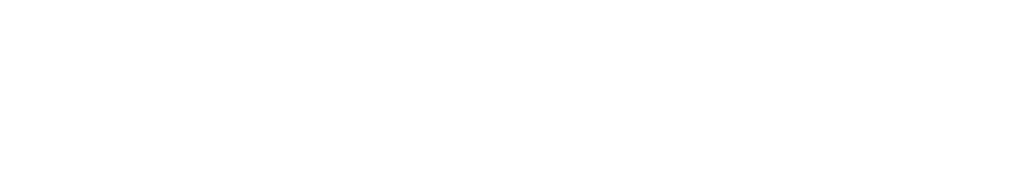
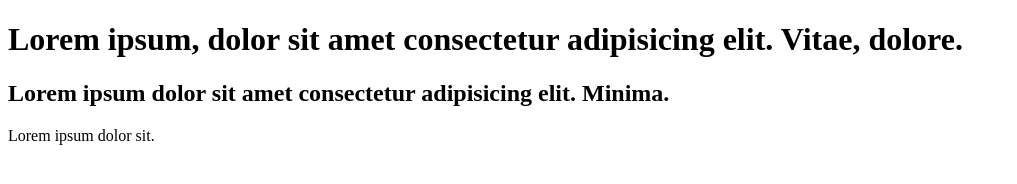
Before and after one commit to ErickAnciaes/aula3, a plain HTML site: page index.html in a window 1280 px wide. Shown: the whole page, without its empty margins (0-1017 px from the left). Drawn offline with Linux system fonts and the light colour scheme.

Commit message:
mudança 2

```diff
--- a/index.html
+++ b/index.html
@@ -6,6 +6,8 @@
     <title>Document</title>
 </head>
 <body>
-
+    <h1>Lorem ipsum, dolor sit amet consectetur adipisicing elit. Vitae, dolore.</h1>
+    <h2>Lorem ipsum dolor sit amet consectetur adipisicing elit. Minima.</h2>
+    <p>Lorem ipsum dolor sit.</p>
 </body>
 </html>
```
